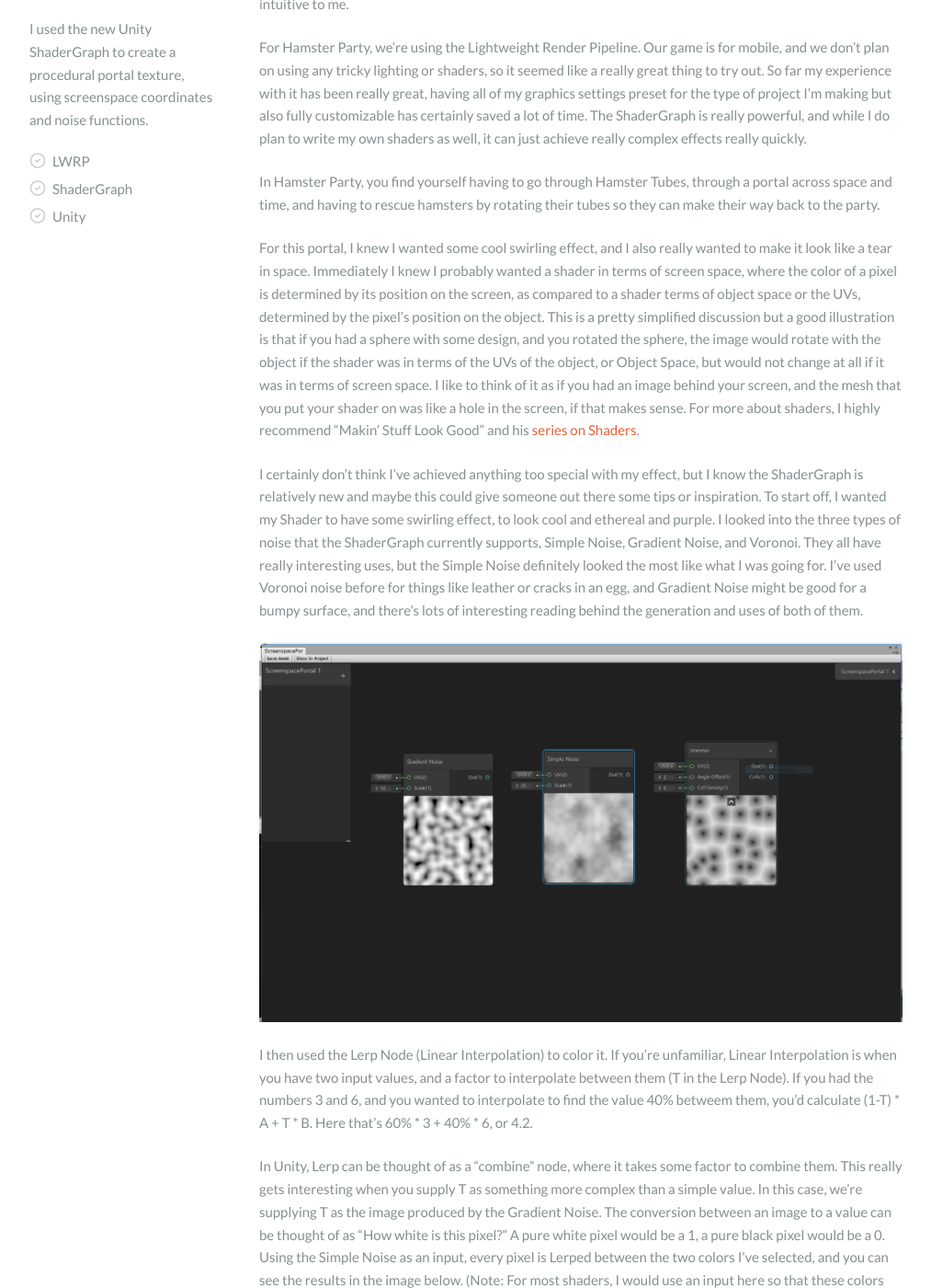
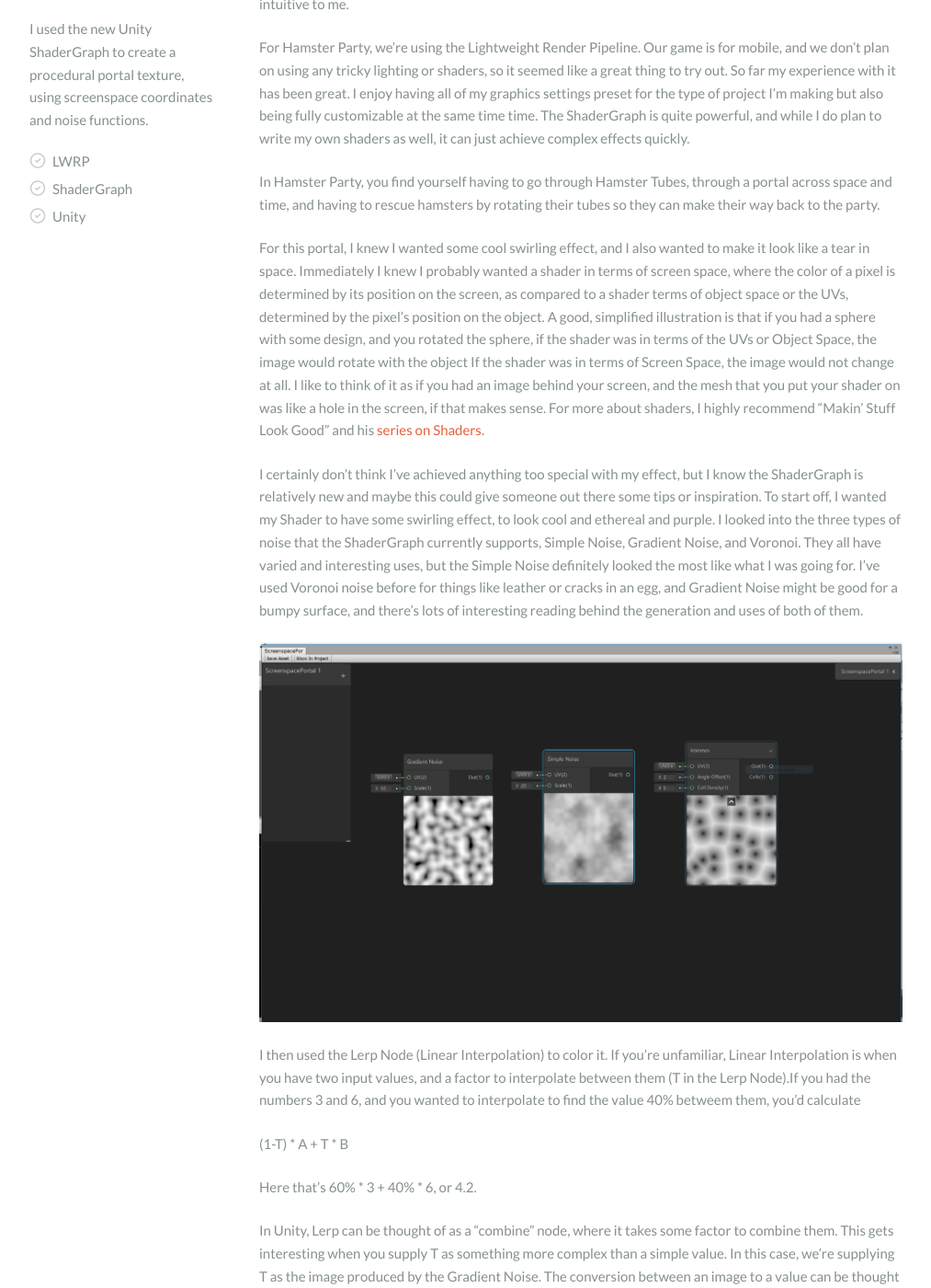
Before and after one commit to GriffinBrodman/WagDogGames.github.io, a Jekyll site: the page built from _posts/2018-07-15-portal_shader_graph.md, in a window 1280 px wide and 1400 px high, scrolled down 923 px. Shown: the whole window at 92% size, without its empty margins (133-1146 px from the left). Built offline with Jekyll 4.4.1, drawn with Linux system fonts in a browser that asks for light colours; some web fonts are replaced; some of the changed text lies outside the part shown.

Commit message:
Changed some wording, adding some padding

```diff
--- a/_posts/2018-07-15-portal_shader_graph.md
+++ b/_posts/2018-07-15-portal_shader_graph.md
@@ -13,19 +13,23 @@
 
 One thing I've been really excited about for a long time has been the release of the ShaderGraph in Unity! I've spent a lot of time in Blender, and having a Node Graph system for creating shaders just is a lot more intuitive to me.
 
-For Hamster Party, we're using the Lightweight Render Pipeline. Our game is for mobile, and we don't plan on using any tricky lighting or shaders, so it seemed like a really great thing to try out. So far my experience with it has been really great, having all of my graphics settings preset for the type of project I'm making but also fully customizable has certainly saved a lot of time. The ShaderGraph is really powerful, and while I do plan to write my own shaders as well, it can just achieve really complex effects really quickly.
+For Hamster Party, we're using the Lightweight Render Pipeline. Our game is for mobile, and we don't plan on using any tricky lighting or shaders, so it seemed like a great thing to try out. So far my experience with it has been great. I enjoy having all of my graphics settings preset for the type of project I'm making but also being fully customizable at the same time time. The ShaderGraph is quite powerful, and while I do plan to write my own shaders as well, it can just achieve complex effects quickly.
 
 In Hamster Party, you find yourself having to go through Hamster Tubes, through a portal across space and time, and having to rescue hamsters by rotating their tubes so they can make their way back to the party.
 
-For this portal, I knew I wanted some cool swirling effect, and I also really wanted to make it look like a tear in space. Immediately I knew I probably wanted a shader in terms of screen space, where the color of a pixel is determined by its position on the screen, as compared to a shader terms of object space or the UVs, determined by the pixel's position on the object. This is a pretty simplified discussion but a good illustration is that if you had a sphere with some design, and you rotated the sphere, the image would rotate with the object if the shader was in terms of the UVs of the object, or Object Space, but would not change at all if it was in terms of screen space. I like to think of it as if you had an image behind your screen, and the mesh that you put your shader on was like a hole in the screen, if that makes sense. For more about shaders, I highly recommend "Makin' Stuff Look Good" and his [series on Shaders](https://www.youtube.com/watch?v=T-HXmQAMhG0).
+For this portal, I knew I wanted some cool swirling effect, and I also wanted to make it look like a tear in space. Immediately I knew I probably wanted a shader in terms of screen space, where the color of a pixel is determined by its position on the screen, as compared to a shader terms of object space or the UVs, determined by the pixel's position on the object. A good, simplified illustration is that if you had a sphere with some design, and you rotated the sphere, if the shader was in terms of the UVs or Object Space, the image would rotate with the object If the shader was in terms of Screen Space, the image would not change at all. I like to think of it as if you had an image behind your screen, and the mesh that you put your shader on was like a hole in the screen, if that makes sense. For more about shaders, I highly recommend "Makin' Stuff Look Good" and his [series on Shaders](https://www.youtube.com/watch?v=T-HXmQAMhG0).
 
-I certainly don't think I've achieved anything too special with my effect, but I know the ShaderGraph is relatively new and maybe this could give someone out there some tips or inspiration. To start off, I wanted my Shader to have some swirling effect, to look cool and ethereal and purple. I looked into the three types of noise that the ShaderGraph currently supports, Simple Noise, Gradient Noise, and Voronoi. They all have really interesting uses, but the Simple Noise definitely looked the most like what I was going for. I've used Voronoi noise before for things like leather or cracks in an egg, and Gradient Noise might be good for a bumpy surface, and there's lots of interesting reading behind the generation and uses of both of them.
+I certainly don't think I've achieved anything too special with my effect, but I know the ShaderGraph is relatively new and maybe this could give someone out there some tips or inspiration. To start off, I wanted my Shader to have some swirling effect, to look cool and ethereal and purple. I looked into the three types of noise that the ShaderGraph currently supports, Simple Noise, Gradient Noise, and Voronoi. They all have varied and interesting uses, but the Simple Noise definitely looked the most like what I was going for. I've used Voronoi noise before for things like leather or cracks in an egg, and Gradient Noise might be good for a bumpy surface, and there's lots of interesting reading behind the generation and uses of both of them.
 
 ![noise image](http://WagDogGames.com/img/2018posts/PortalShader/noise.PNG)
 
-I then used the Lerp Node (Linear Interpolation) to color it. If you're unfamiliar, Linear Interpolation is when you have two input values, and a factor to interpolate between them (T in the Lerp Node). If you had the numbers 3 and 6, and you wanted to interpolate to find the value 40% betweem them, you'd calculate (1-T) * A + T * B. Here that's 60% * 3 + 40% * 6, or 4.2.
+I then used the Lerp Node (Linear Interpolation) to color it. If you're unfamiliar, Linear Interpolation is when you have two input values, and a factor to interpolate between them (T in the Lerp Node).If you had the numbers 3 and 6, and you wanted to interpolate to find the value 40% betweem them, you'd calculate
 
-In Unity, Lerp can be thought of as a "combine" node, where it takes some factor to combine them. This really gets interesting when you supply T as something more complex than a simple value. In this case, we're supplying T as the image produced by the Gradient Noise. The conversion between an image to a value can be thought of as "How white is this pixel?" A pure white pixel would be a 1, a pure black pixel would be a 0. Using the Simple Noise as an input, every pixel is Lerped between the two colors I've selected, and you can see the results in the image below. (Note: For most shaders, I would use an input here so that these colors could be independently set per material, but I wanted to keep things simple for this tutorial. A Unity Material is basically an instance of a shader, so if you have inputs to your shader, different materials could be providing different inputs to the same shader for a different effect.)
+(1-T) * A + T * B
+
+Here that's 60% * 3 + 40% * 6, or 4.2.
+
+In Unity, Lerp can be thought of as a "combine" node, where it takes some factor to combine them. This gets interesting when you supply T as something more complex than a simple value. In this case, we're supplying T as the image produced by the Gradient Noise. The conversion between an image to a value can be thought of as "How white is this pixel?" A pure white pixel would be a 1, a pure black pixel would be a 0. Using the Simple Noise as an input, every pixel is Lerped between the two colors I've selected, and you can see the results in the image below. (Note: For most shaders, I would use an input here so that these colors could be independently set per material, but I wanted to keep things simple for this tutorial. A Unity Material is basically an instance of a shader, so if you have inputs to your shader, different materials could be providing different inputs to the same shader for a different effect.)
 
 ![image of colored lerp](http://WagDogGames.com/img/2018posts/PortalShader/lerp.PNG)
 
@@ -41,10 +45,10 @@
 
 This was pretty good, but I thought I could do better. I wasn't happy with two things - I wanted my portal to look like there were more layers moving inside it, and I didn't love how the portal was being lit.
 
-At first, I was using the PBR Master Shader, PBR standing for Physically Based Rendering. This is a workflow for making physically accurate materials, being able to adjust things like smoothness, metalness, etc. It's a really great feature and it can make some amazingly realistic looking materials. That being said, I didn't love how my scene lighting was interacting with the portal, it made it hard to see the swirling. I decided to use the Unlit Master shader instead, meaning it would not interact with lighting in the scene. With some Emission on a seperate material on the rim of the portal, and enabling some post processing bloom, I began to get really satisfied with how the portal was looking.
+At first, I was using the PBR Master Shader, PBR standing for Physically Based Rendering. This is a workflow for making physically accurate materials, being able to adjust things like smoothness, metalness, etc. It's a great feature and it can make some amazingly realistic looking materials. That being said, I didn't love how my scene lighting was interacting with the portal, it made it hard to see the swirling. I decided to use the Unlit Master shader instead, meaning it would not interact with lighting in the scene. With some Emission on a seperate material on the rim of the portal, and enabling some post processing bloom, I began to get satisfied with how the portal was looking.
 
 The last thing I added was two more colors, another Lerp Node to combine them, different time multipliers so it would look like a different layer,  and then a final Lerp Node to combine both of my colored Lerps.
 
 ![gif of finished portal](http://WagDogGames.com/img/2018posts/PortalShader/after.gif)
 
-That's about it! I totally might have done things wrong, and it's still a basic effect but I hope this helps. If you have any questions, or just want to show off your really cool portal shader, feel free to tweet us at [@WagDogGames](https://twitter.com/WagDogGames), or send an email. The ShaderGraph is a really powerful tool, and I hope you get inspired to make something cool!
+That's about it! I totally might have done things wrong, and it's still a basic effect but I hope this helps. If you have any questions, or just want to show off your really cool portal shader, feel free to tweet us at [@WagDogGames](https://twitter.com/WagDogGames), or send an email. The ShaderGraph is a very powerful tool, and I hope you get inspired to make something cool!
```
Also changed, not shown: css/custom.min.css.
